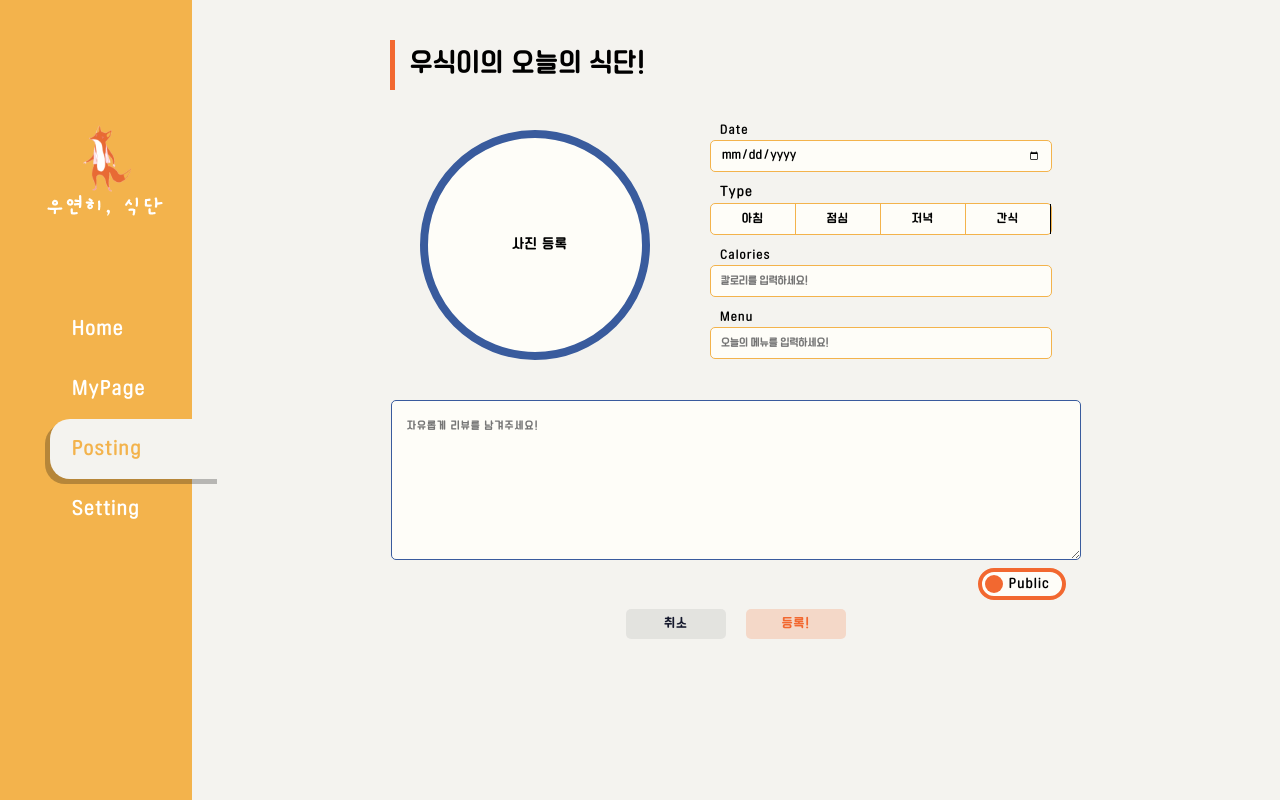
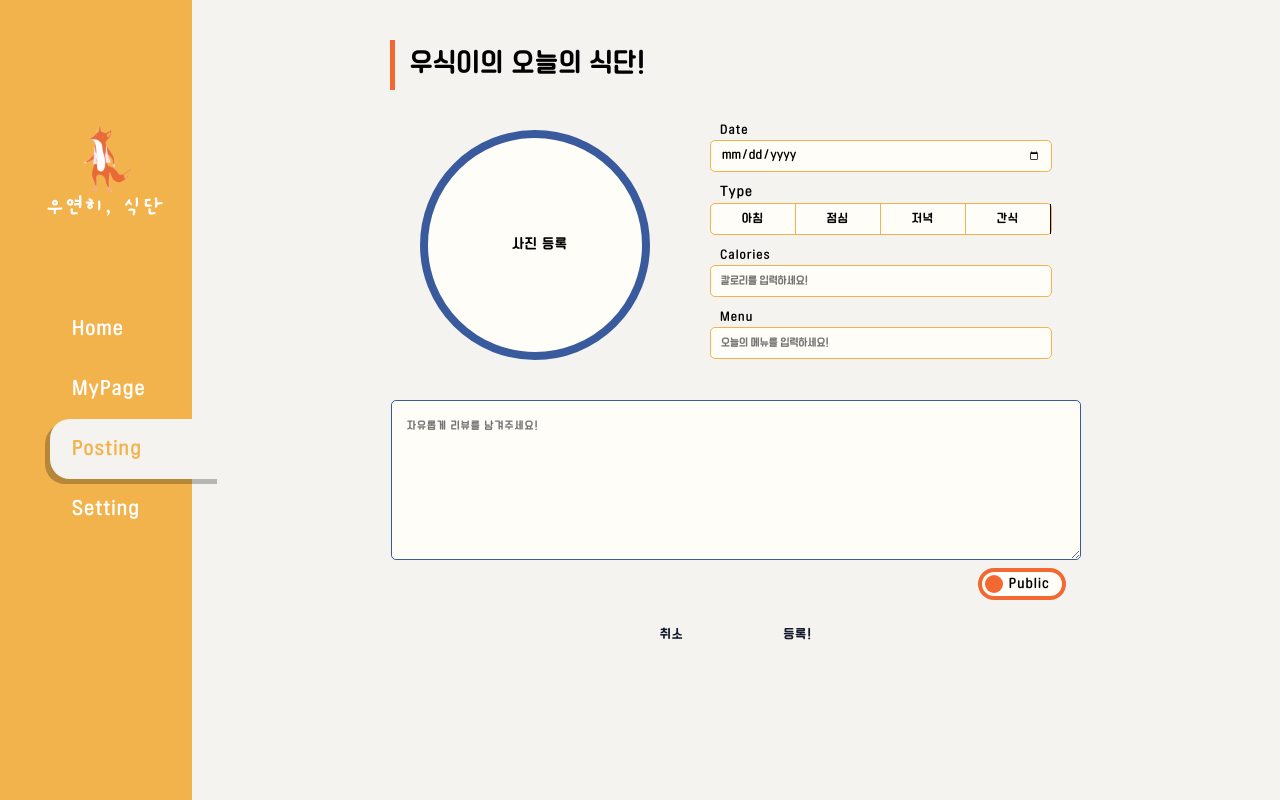
Before and after one commit to margu31/forte-diet, a React (Create React App) app: page /posting in a window 1280 px wide. Built offline with nearby package versions, Linux system fonts and the light colour scheme; no server answers.

Commit message:
[스타일] 버튼 컴포넌트 재사용

```diff
--- a/src/components/Button/Button.js
+++ b/src/components/Button/Button.js
@@ -1,5 +1,5 @@
-import React from "react";
-import { StyledButton } from "./Button.styled";
+import React from 'react';
+import { StyledButton } from './Button.styled';
 
 export default function Button({ onSubmit, children, ...restProps }) {
   return (
--- a/src/components/Button/Button.styled.js
+++ b/src/components/Button/Button.styled.js
@@ -1,45 +1,31 @@
-import styled, { css } from 'styled-components';
+import { motion } from 'framer-motion';
+import styled from 'styled-components';
+import { palette } from 'styles';
 
-export const StyledButton = styled.button`
-  ${({
-    $padding,
-    $width,
-    $height,
-    $fontSize,
-    $backgroundColor,
-    $color,
-    $hoverBackground,
-    $hoverColor
-  }) =>
-    css`
-      ${$padding ? `padding: ${$padding}` : `width: ${$width}px; height: ${$height}px;`}
-      font-size: ${$fontSize}rem;
-      background-color: ${$backgroundColor};
-      color: ${$color};
-      line-height: ${$height}px;
-
-      &:hover {
-        background-color: ${$hoverBackground};
-        color: ${$hoverColor};
-      }
-    `}
-
-  ${({ $borderColor }) => {
-    return (
-      $borderColor &&
-      css`
-        border: 1px solid ${$borderColor};
-      `
-    );
-  }}
-
-  font-family: Chungchunsidae;
+export const StyledButton = styled(motion.button)`
   display: inline-block;
-  outline: none;
-  border-radius: 5px;
+  padding: 2rem 4rem;
+  font-size: 1.2rem;
+  color: ${palette.themeDefault};
+  border-radius: 0.5rem;
+  background-color: transparent;
   cursor: pointer;
 
+  &:hover {
+    color: ${palette.themeDefaultWhite};
+    background-color: ${palette.themeHover};
+  }
+
   & + & {
-    margin-left: 20px;
+    margin-left: 2rem;
+  }
+
+  /* 접근성 - 키보드 포커싱일 경우 box-shadow */
+  &:focus {
+    outline: none;
+    box-shadow: 0 0 0 4px ${palette.themePrimary};
+  }
+  &:focus:not(:focus-visible) {
+    box-shadow: none;
   }
 `;
```
